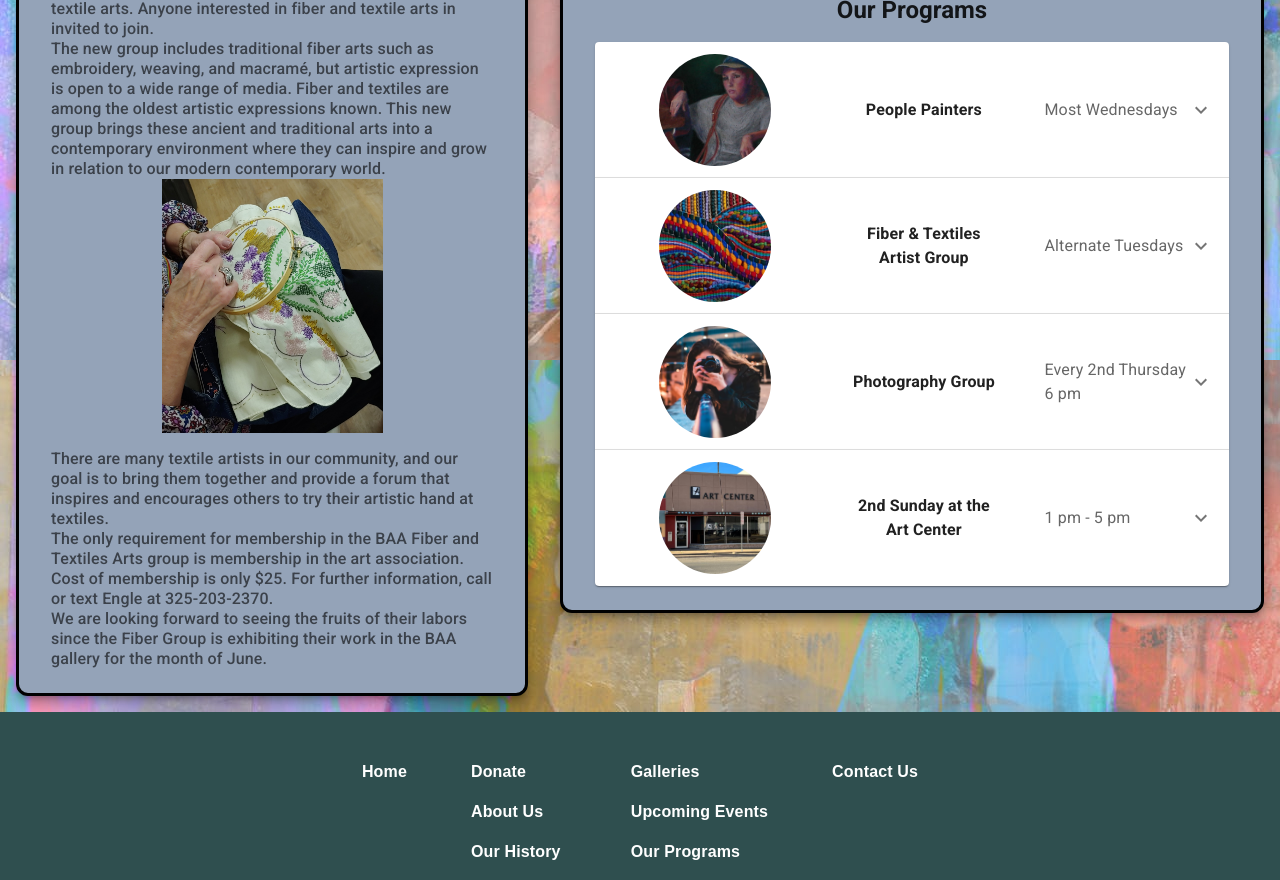
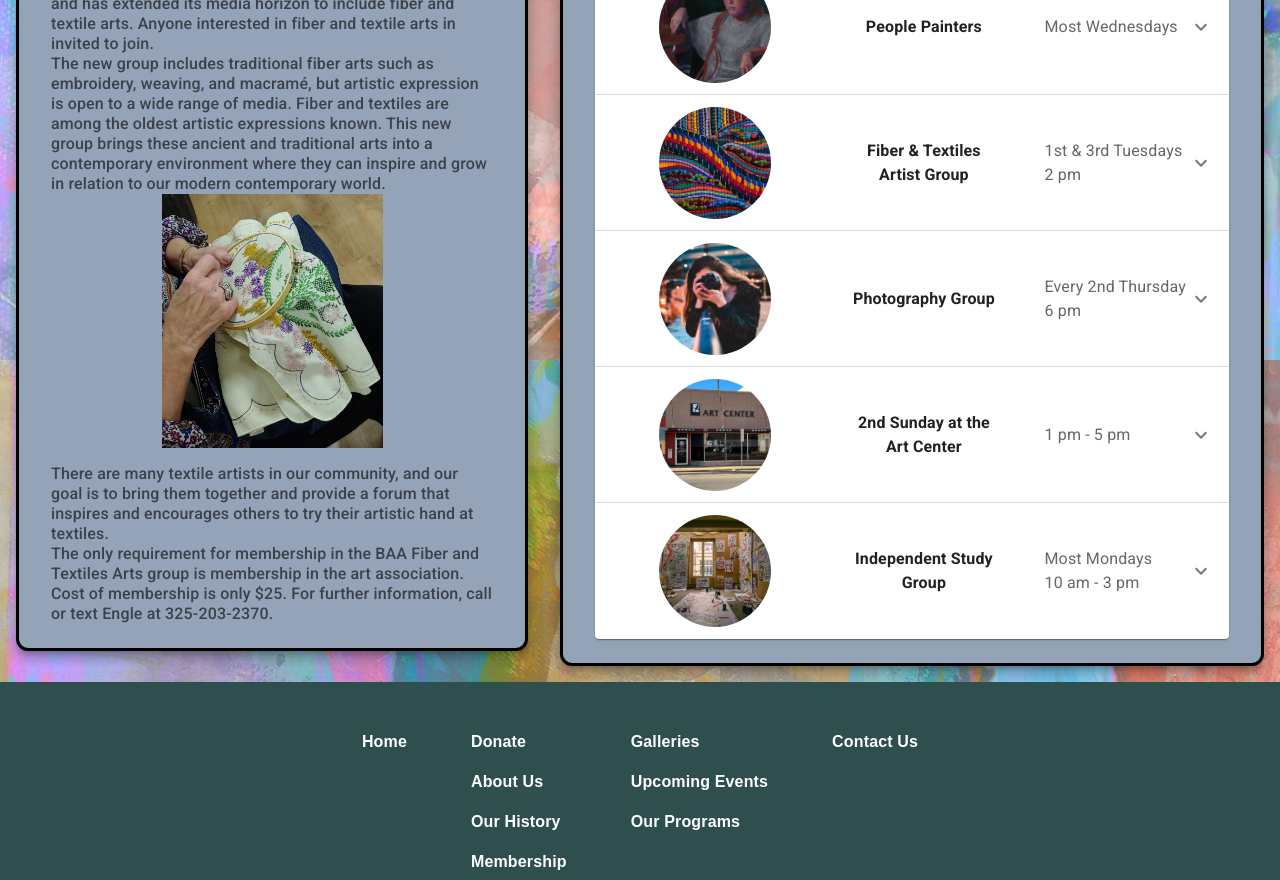
Before and after one commit to Jonathan-Day-Dev/bwd-art, a React (Create React App) app: page /programs in a window 1280 px wide. Shown: the part 940-1820 px from the top of the page. Built offline with nearby package versions, Linux system fonts and the light colour scheme.

Commit message:
small changes

```diff
--- a/src/components/Event/Programs.js
+++ b/src/components/Event/Programs.js
@@ -62,11 +62,6 @@ const Program = (props) => {
               membership is only $25. For further information, call or text
               Engle at 325-203-2370.
             </p>
-            <p className="leading-tight">
-              We are looking forward to seeing the fruits of their labors since
-              the Fiber Group is exhibiting their work in the BAA gallery for
-              the month of June.
-            </p>
           </div>
         }
       />
--- a/src/components/Event/components/program_data.js
+++ b/src/components/Event/components/program_data.js
@@ -4,6 +4,7 @@ import photography from "../../../assets/photography.png";
 // import ice from "../../../assets/ice_cover.jpg";
 // import building from "../../../assets/backdrop.jpg";
 import artcenter from "../../../assets/new/artcenter.jpg";
+import studio from "../../../assets/new/studio.jpg";
 
 const events = [
   {
@@ -21,7 +22,8 @@ const events = [
   },
   {
     title: "Fiber & Textiles Artist Group",
-    date: "Alternate Tuesdays",
+    date: "1st & 3rd Tuesdays",
+    time: "2 pm",
     img: textileart,
     description:
       "BAA wants to promote artistic expression in all its forms, and has extended its media horizon to include fiber and texitle arts. Anyone interested in fiber and textile arts is invited to join. The only requirement for membership in the BAA Fiber and Textiles Arts group is membership in the Art Association. Cost of membership is only $25.",
@@ -52,6 +54,15 @@ const events = [
     description:
       "The Art Center is open special hours on the 2nd Sunday of summer months. Stop by and enjoy the art and watch some of our artists at work!",
   },
+  {
+    title: "Independent Study Group",
+    date: "Most Mondays",
+    time: "10 am - 3 pm",
+    img: studio,
+    description:
+      "BAA has a new program at the Art Center. Starting Monday, August 1, 2022, the Art Center will be open from 10 am to 3pm most Mondays for an Independent Study Group. Everyone is invited to come work and share ideas with other artists. This study will be self guided, independent of instructors, in any mediums/media and free at this stage. This will happen every Monday unless canceled for holidays or workshops. Brenda Shaw…..325.642.0417",
+    benefit: false,
+  },
 ];
 
 export default events;
--- a/src/components/History/History.js
+++ b/src/components/History/History.js
@@ -309,7 +309,6 @@ const History = () => {
                 Jillian Johnson
               </p>
             </div>
-            <p>The new officers take office on June 1</p>
           </div>
         }
       />
```
Also changed, not shown: src/assets/new/studio.jpg (added).
